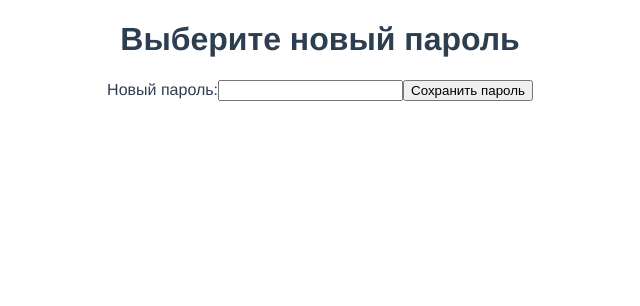
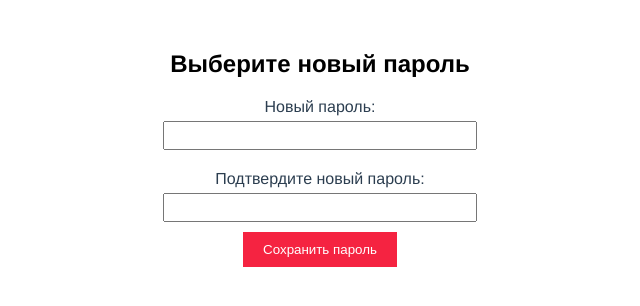
Before and after one commit to AliyaRazyapova/SushiDrop, a Vue app in the folder frontend/: page /reset-password/1 in a window 1280 px wide. Shown: the top 306 px of the page, without its empty margins (320-960 px from the left). Built offline with nearby package versions, Linux system fonts and the light colour scheme.

Commit message:
[fix] NewPassword

```diff
--- a/frontend/src/components/forms/NewPassword.vue
+++ b/frontend/src/components/forms/NewPassword.vue
@@ -1,10 +1,17 @@
 <template>
-  <div className="reset-password-confirm-container">
-    <h1 className="reset-password-confirm-title">Выберите новый пароль</h1>
+  <div class="reset-password-confirm-container">
+    <h1 class="reset-password-confirm-title">Выберите новый пароль</h1>
     <form @submit.prevent="confirmPasswordReset" class="reset-password-confirm-form">
-      <label htmlFor="password" className="reset-password-confirm-label">Новый пароль:</label>
-      <input type="password" id="password" v-model="password" required className="reset-password-confirm-input">
-      <button type="submit" className="reset-password-confirm-button">Сохранить пароль</button>
+      <label for="password" class="reset-password-confirm-label">Новый пароль:</label>
+      <input type="password" id="password" v-model="password" required class="reset-password-confirm-input">
+
+      <label for="confirm-password" class="reset-password-confirm-label">Подтвердите новый пароль:</label>
+      <input type="password" id="confirm-password" v-model="confirmPassword" required class="reset-password-confirm-input">
+      <p v-if="password !== confirmPassword" class="password-mismatch-message">Пароли не совпадают.</p>
+
+      <div class="button-container">
+        <button type="submit" class="reset-password-confirm-button">Сохранить пароль</button>
+      </div>
     </form>
   </div>
 </template>
@@ -15,33 +22,90 @@ export default {
   data() {
     return {
       password: '',
+      confirmPassword: '',
     };
   },
   methods: {
     confirmPasswordReset() {
       const token = this.$route.params.token;
-      console.log(token)
+      console.log(token);
+
+      if (this.password !== this.confirmPassword) {
+        alert('Пароли не совпадают.');
+        return;
+      }
+
       fetch(`http://localhost:8000/api/core/reset-password/${token}/`, {
         method: 'POST',
         headers: {
           'Content-Type': 'application/json',
         },
-        body: JSON.stringify({password: this.password}),
+        body: JSON.stringify({ password: this.password }),
       })
         .then(response => {
-            console.log(response)
+          console.log(response);
           if (response.ok) {
-              alert('Password reset successful.');
+            alert('Смена пароля прошла успешно.');
             this.password = '';
+            this.confirmPassword = '';
+            // this.$router.push('/');
           } else {
-              throw new Error('Failed to reset password.');
+            throw new Error('Не удалось сменить пароль.');
           }
         })
         .catch(error => {
-            alert('Failed to reset password. Please try again.');
+          alert('Не удалось сменить пароль. Пожалуйста, попробуйте снова.');
           console.error(error);
         });
     },
   },
 };
 </script>
+
+<style scoped>
+  .reset-password-confirm-container {
+    text-align: center;
+    margin-top: 50px;
+  }
+
+  .reset-password-confirm-title {
+    color: #000000;
+    font-size: 24px;
+  }
+
+  .reset-password-confirm-form {
+    margin-top: 20px;
+  }
+
+  .reset-password-confirm-label {
+    display: block;
+    margin-bottom: 5px;
+  }
+
+  .reset-password-confirm-input {
+    width: 300px;
+    padding: 5px;
+    margin-bottom: 10px;
+  }
+
+  .password-mismatch-message {
+    color: #000000;
+    font-size: 14px;
+    font-weight: bold;
+    margin-bottom: 10px;
+  }
+
+  .reset-password-confirm-button {
+    padding: 10px 20px;
+    background-color: #F52341;
+    color: white;
+    border: none;
+    cursor: pointer;
+  }
+
+  .button-container {
+    margin-top: auto;
+    display: flex;
+    justify-content: center;
+  }
+</style>
```
Lines whose indentation alone changed are shown as unchanged.
